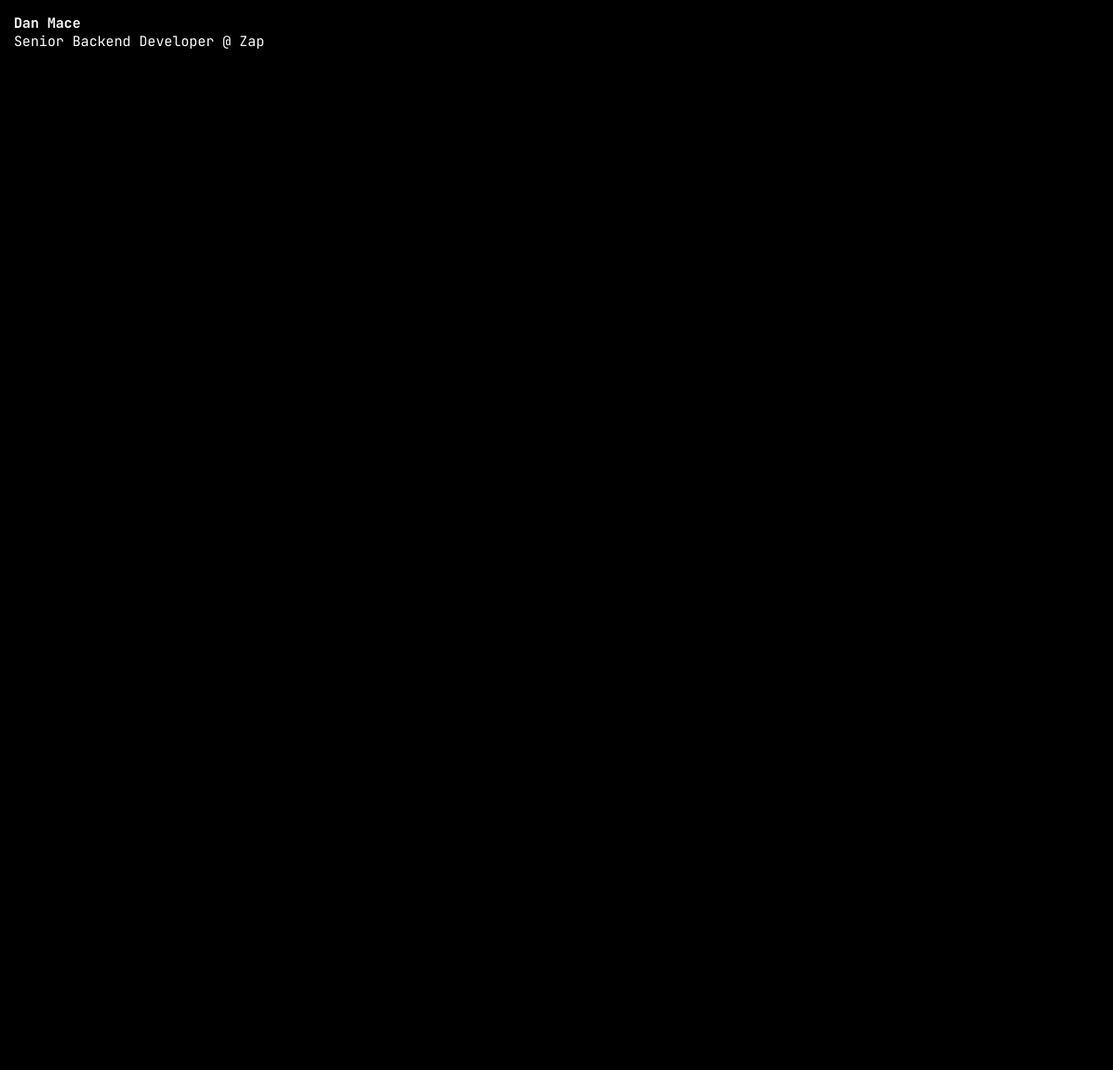
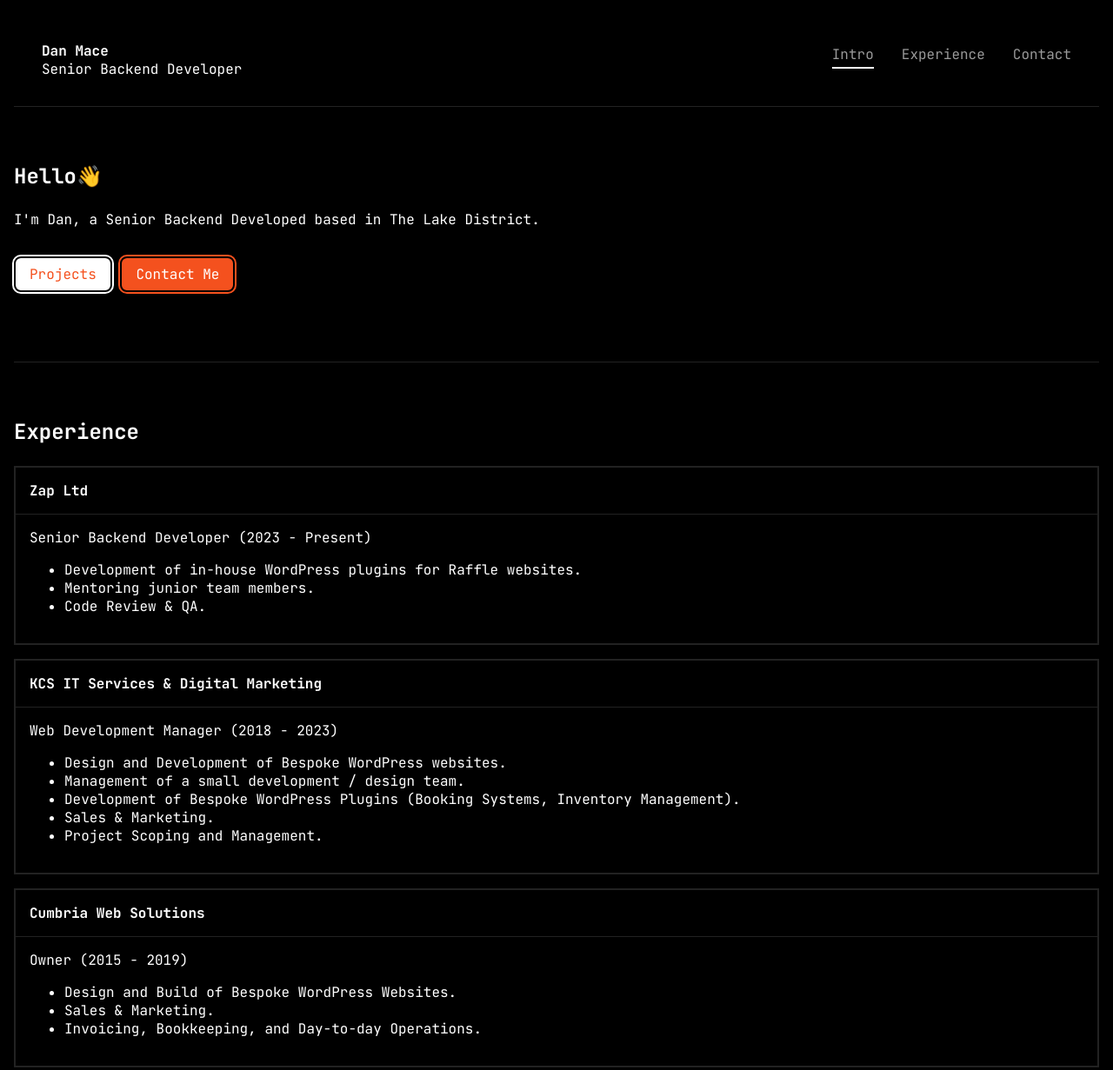
Before and after one commit to dmacelancs/dmacelancs.github.io, a plain HTML site: page index.html in a window 1280 px wide. Shown: the top 1231 px of the page at 87% size. Before the commit the page ends 800 px from the top, so only its background shows below. Drawn offline with Linux system fonts and the light colour scheme.

Commit message:
V2 WIP initial set-out

```diff
--- /dev/null
+++ b/assets/style.scss
@@ -0,0 +1,157 @@
+$accent-color: #F4511E;
+
+/*
+Global Styles
+______________________________________________________________________*/
+body {
+    padding: 1em;
+    margin: 0;
+    background-color: #000;
+    color: #fff;
+    font-family: "JetBrains Mono", monospaced;
+}
+
+h1,h2,h3,h4,h5,h6,p{
+    padding: 0;
+    margin: 0 0 1em 0;
+}
+
+a{
+    color: $accent-color;
+}
+
+button,
+.button{
+    display: inline-block;
+    background: $accent-color;
+    color: #fff;
+    text-decoration: none;
+    border: none;
+    padding: .5em 1em;
+    outline: 2px solid $accent-color;
+    border: 2px solid black;
+    border-radius: .5em;
+    margin: 1em 0;
+
+    &:hover,
+    &:focus{
+        background: darken($accent-color, 10%);
+        outline-color: darken($accent-color, 10%);
+        cursor: pointer;
+    }
+
+    &.alt{
+        background: #fff;
+        outline-color: #fff;
+        color: $accent-color;
+
+        &:hover,
+    &:focus{
+        background: darken(#fff, 10%);
+        outline-color: darken(#fff, 10%);
+        cursor: pointer;
+    }
+    }
+}
+
+/*
+Layout
+______________________________________________________________________*/
+#site-layout{
+    min-height: 100vh;
+    display: flex;
+    flex-direction: column;
+}
+
+/*
+Header & Nav
+______________________________________________________________________*/
+#header{
+    border-bottom: 1px solid #222;
+    padding: 2em;
+    display: flex;
+    gap: 1em;
+    justify-content: space-between;
+
+    #logo{
+        h1,
+        p{
+            font-size: 1em;
+            margin: 0;
+        }
+    }
+
+    #navbar{
+        ul{
+            display: flex;
+            gap: 2em;
+            margin: 0;
+            padding: 0;
+            li{
+                display: block;
+                margin: 0;
+                padding: 0;
+
+                a{
+                    display: block;
+                    padding: 0.25em 0;
+                    text-decoration: none;
+                    color: #999;
+
+                    &.active{
+                        border-bottom: 2px solid #fff;
+                    }
+
+                    &:hover,
+                    &:focus{
+                        color: #fff;
+                    }
+                }
+            }
+        }
+    }
+}
+
+/*
+Content
+______________________________________________________________________*/
+#content{
+    flex: 1;
+
+    .content-section{
+        padding: 4em 0;
+        border-bottom: 1px solid #222;
+    }
+}
+
+/*
+Experience Toggles
+______________________________________________________________________*/
+.experience-toggles{
+    .experience{
+        border: 2px solid #222;
+        margin-bottom: 1em;
+
+        .experience-title{
+            border-bottom: 1px solid #222;
+            padding: 1em;
+
+            h3{
+                margin: 0;
+                font-size: 1em;
+            }
+        }
+
+        .experience-details{
+            padding: 1em;
+        }
+    }
+}
+
+/*
+Footer
+______________________________________________________________________*/
+#footer{
+    border-top: 1px solid #222;
+    padding: 2em;
+}
--- a/index.html
+++ b/index.html
@@ -1,27 +1,89 @@
 <html>
+    <head>
+        <title>Dan Mace - Senior Backend Developer</title>
+        <meta name="viewport" content="width=device-width, initial-scale=1" />
+        <link rel="preconnect" href="https://fonts.googleapis.com">
+        <link rel="preconnect" href="https://fonts.gstatic.com" crossorigin>
+        <link rel="stylesheet" href="assets/style.css">
+        <link href="https://fonts.googleapis.com/css2?family=JetBrains+Mono:ital,wght@0,100..800;1,100..800&display=swap" rel="stylesheet">
+    </head>
+    <body id="body">
+        <div id="site-layout">
+            <header id="header">
+                <div id="logo">
+                    <h1>Dan Mace</h1>
+                    <p>Senior Backend Developer</p>
+                </div>
+                <nav id="navbar">
+                    <ul>
+                        <li><a class="active" href="#intro">Intro</a></li>
+                        <li><a href="#experience">Experience</a></li>
+                        <li><a href="#contact">Contact</a></li>
+                    </ul>
+                </nav>
+            </header>
+            <div id="content">
+                <div id="intro" class="content-section">
+                    <h2>Hello👋</h2>
+                    <p>I'm Dan, a Senior Backend Developed based in The Lake District.</p>
+                    <a class="button alt" href="#">Projects</a>
+                    <a class="button" href="#">Contact Me</a>
+                </div>
+                <div id="experience" class="content-section">
+                    <h2>Experience</h2>
+                    <div class="experience-toggles">
+                        <div class="experience">
+                            <div class="experience-title">
+                                <h3>Zap Ltd</h3>
+                            </div>
+                            <div class="experience-details">
+                                <p>Senior Backend Developer (2023 - Present)</p>
+                                <ul>
+                                    <li>Development of in-house WordPress plugins for Raffle websites.</li>
+                                    <li>Mentoring junior team members.</li>
+                                    <li>Code Review &amp; QA.</li>
+                                </ul>
+                            </div>
+                        </div>
 
-<head>
-    <title>Dan Mace</title>
-    <meta name="viewport" content="width=device-width, initial-scale=1" />
-    <link rel="preconnect" href="https://fonts.googleapis.com">
-    <link rel="preconnect" href="https://fonts.gstatic.com" crossorigin>
-    <link href="https://fonts.googleapis.com/css2?family=JetBrains+Mono:ital,wght@0,100..800;1,100..800&display=swap" rel="stylesheet">
-</head>
-<style>
-    body {
-        padding: 1em;
-        margin: 0;
-        background-color: #000;
-        color: #fff;
-        font-family: "JetBrains Mono", monospaced;
-    }
-    h1,h2,h3,h4,h5,h6,p{
-        font-size: 1em;
-        margin: 0;
-    }
-</style>
+                        <div class="experience">
+                            <div class="experience-title">
+                                <h3>KCS IT Services &amp; Digital Marketing</h3>
+                            </div>
+                            <div class="experience-details">
+                                <p>Web Development Manager (2018 - 2023)</p>
+                                <ul>
+                                    <li>Design and Development of Bespoke WordPress websites.</li>
+                                    <li>Management of a small development / design team.</li>
+                                    <li>Development of Bespoke WordPress Plugins (Booking Systems, Inventory Management).</li>
+                                    <li>Sales &amp; Marketing.</li>
+                                    <li>Project Scoping and Management.</li>
+                                </ul>
+                            </div>
+                        </div>
 
-<body id="body">
-    <h1>Dan Mace</h1>
-    <p>Senior Backend Developer @ Zap</p>
+                        <div class="experience">
+                            <div class="experience-title">
+                                <h3>Cumbria Web Solutions</h3>
+                            </div>
+                            <div class="experience-details">
+                                <p>Owner (2015 - 2019)</p>
+                                <ul>
+                                    <li>Design and Build of Bespoke WordPress Websites.</li>
+                                    <li>Sales &amp; Marketing.</li>
+                                    <li>Invoicing, Bookkeeping, and Day-to-day Operations.</li>
+                                </ul>
+                            </div>
+                        </div>
+                    </div>
+                </div>
+                <div id="contact" class="content-section">
+                    <h2>Contact Me</h2>
+                </div>
+            </div>
+            <footer id="footer">
+                <p>Copyright &copy; 2025 Dan Mace - All Rights Reserved.</p>
+            </footer>
+        </div>
+    </body>
 </html>
```
Also changed, not shown: assets/style.css (added), 1 other file.
